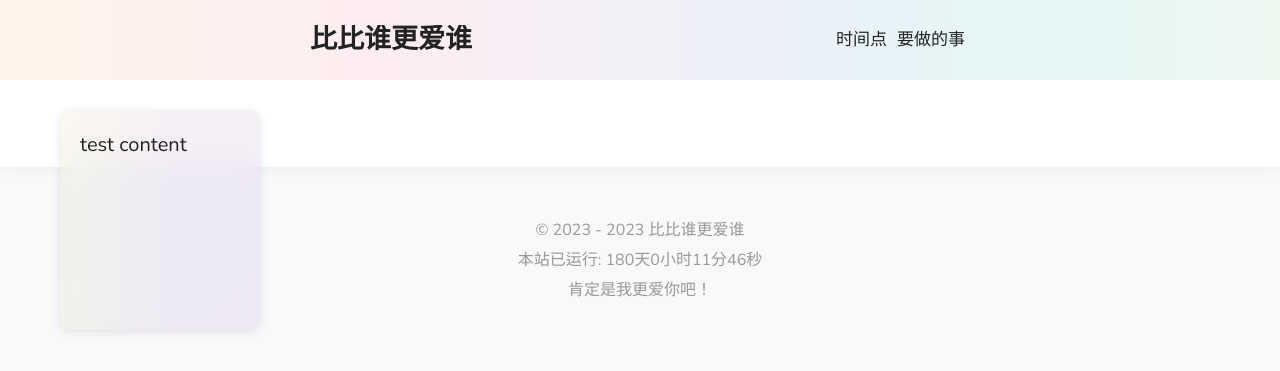
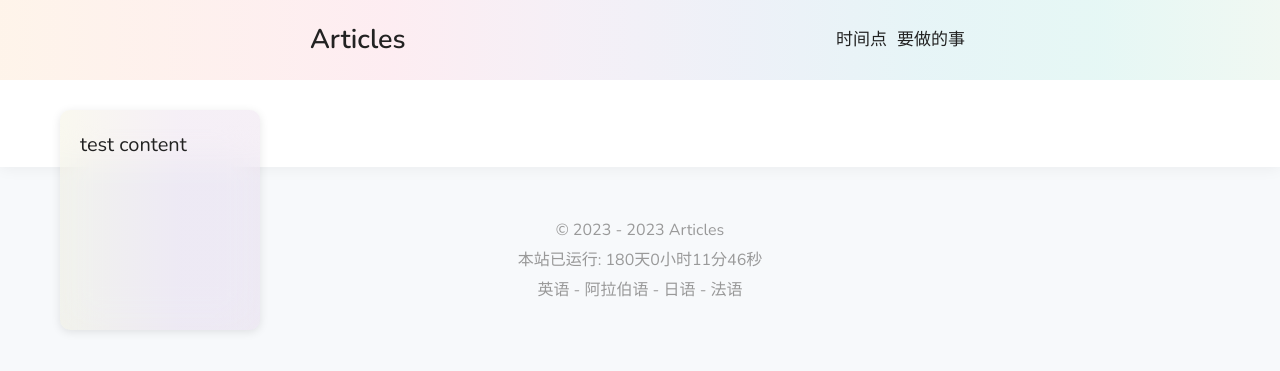
Before and after one commit to asicnite/hidden, a Jekyll site: the page built from index.html, in a window 1280 px wide. Shown: the top 371 px of the page. Built offline with Jekyll 4.4.1, drawn with Linux system fonts in a browser that asks for light colours; nearby versions of some CDN libraries; some web fonts are replaced; Markdown is read by kramdown in place of the engine named in the settings.

Commit message:
Update _config.yml

```diff
--- a/_config.yml
+++ b/_config.yml
@@ -1,5 +1,5 @@
-title: 比比谁更爱谁
-description: 肯定是我更爱你吧！
+title: Articles
+description: 英语 - 阿拉伯语 - 日语 - 法语
 author: asicn
 permalink: /:title.html/
 url: https://asicnite.github.io/hidden
```
